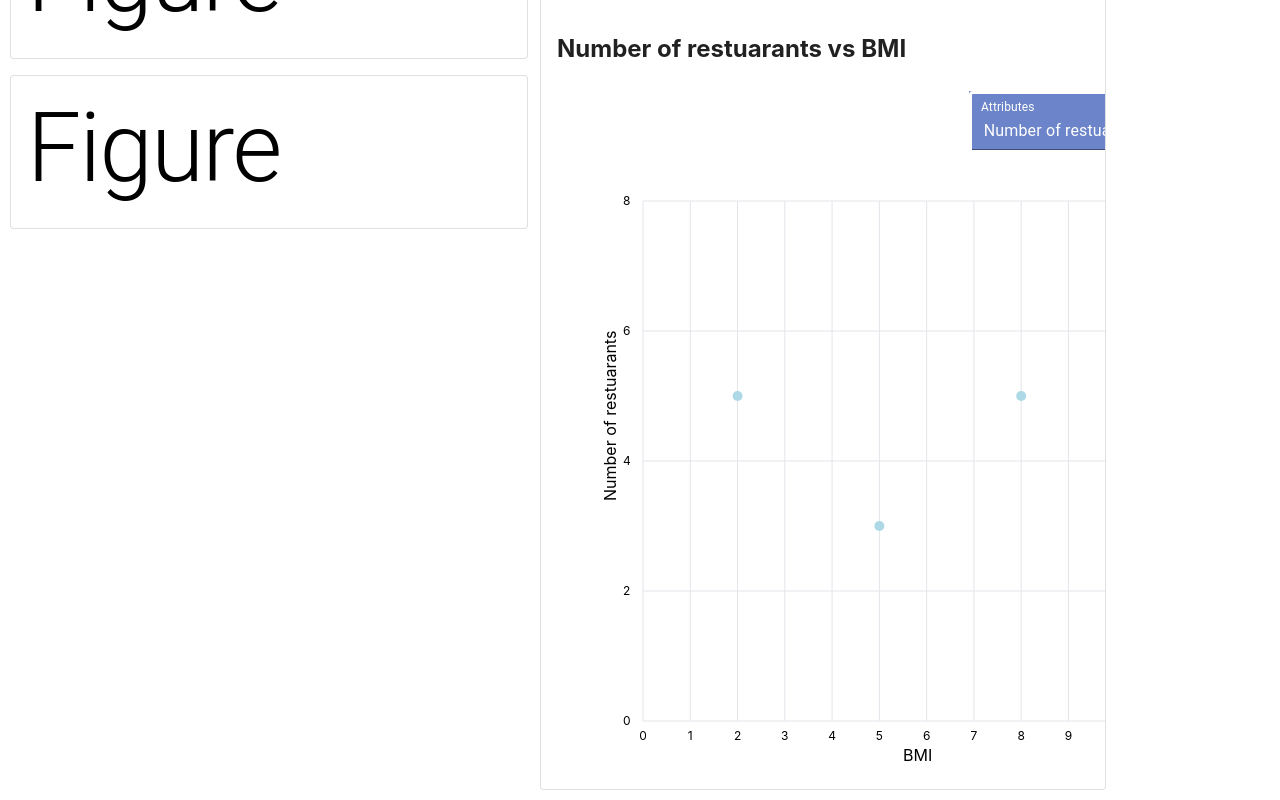
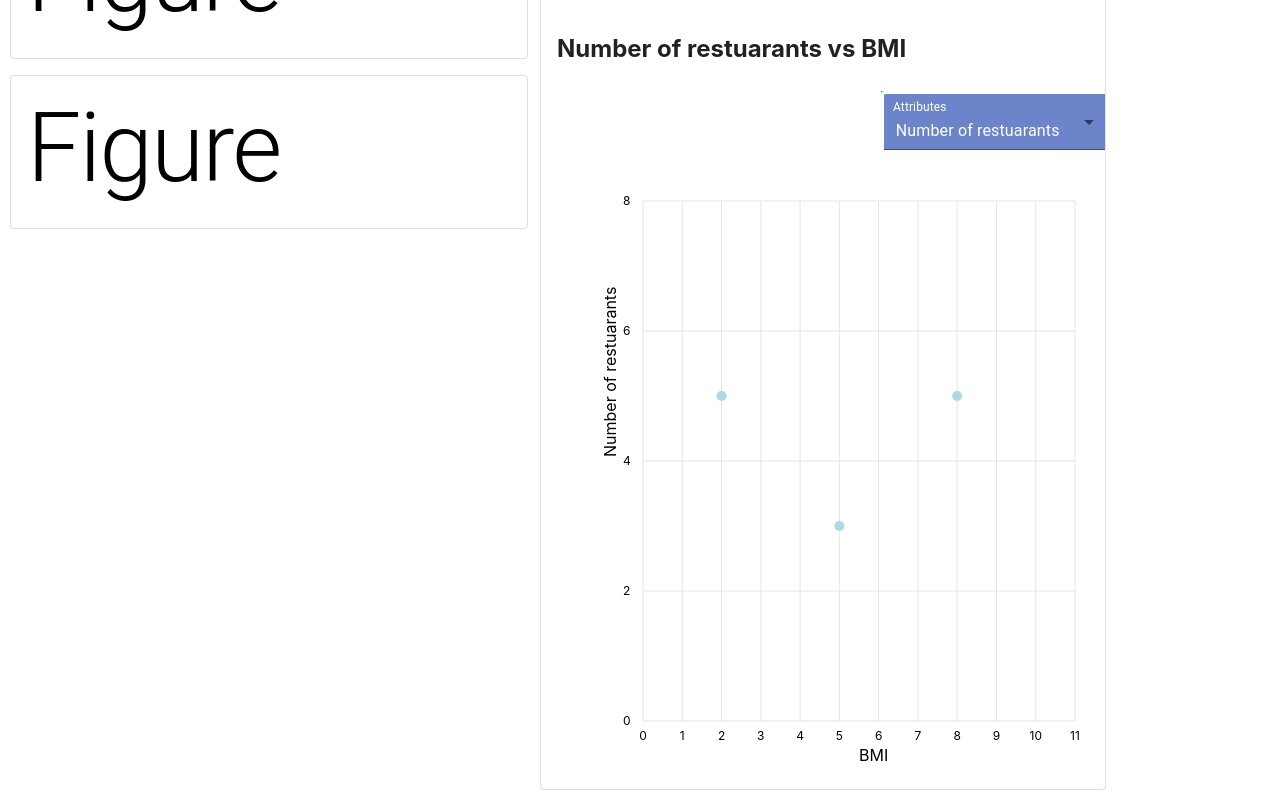
Before and after one commit to AlexSze/comp4462-final-project, a React (Create React App) app: page / in a window 1280 px wide. Shown: the part 672-1472 px from the top of the page. Built offline with nearby package versions, Linux system fonts and the light colour scheme.

Commit message:
update dimension

```diff
--- a/src/components/scatterplot/scatterplot.jsx
+++ b/src/components/scatterplot/scatterplot.jsx
@@ -6,6 +6,7 @@ import { loadScatterPlotData } from "../../utils/loadData";
 import { scaleLinear } from "d3-scale";
 import { max } from "d3-array"
 import AttrDropdown, { attrToText } from "./attrDropdown";
+import UseWindowDimensions from "../../utils/dimension";
 
 const data = loadScatterPlotData();
 
@@ -62,8 +63,9 @@ function AxisLeft({ yScale, width }) {
 
 export default function ScatterPlot() {
     const [attr, setAttrState] = useState("resFoodCount");
+    const { height, width } = UseWindowDimensions();
 
-    const w = 600;
+    const w = width * 0.4;
     const h = 600;
     const margin = {
         top: 40,
@@ -72,16 +74,16 @@ export default function ScatterPlot() {
         right: 40
     };
 
-    const width = w - margin.right - margin.left,
-        height = h - margin.top - margin.bottom;
+    const theWidth = w - margin.right - margin.left,
+        theHeight = h - margin.top - margin.bottom;
 
     const xScale = scaleLinear()
         .domain([0, max(data, d => d["BMI"]) + 3]) // input range [min, max]
-        .range([0, width]); //output range
+        .range([0, theWidth]); //output range
 
     const yScale = scaleLinear()
         .domain([0, max(data, d => d[attr]) + 3])
-        .range([height, 0]);
+        .range([theHeight, 0]);
 
     const circles = data.map((d, i) => (
         <circle
@@ -96,7 +98,7 @@ export default function ScatterPlot() {
     return (
         <Card variant="outlined">
             <CardContent >
-                <Grid container spacing={1} direction="column" width={width}>
+                <Grid container spacing={1} direction="column" width={theWidth}>
                     <Grid item align={"left"} >
                         <h2>{attrToText(attr)} vs BMI</h2>
                     </ Grid>
@@ -107,18 +109,18 @@ export default function ScatterPlot() {
                         <div>
                             <svg width={w} height={h}>
                                 <g transform={`translate(${margin.left},${margin.top})`}>
-                                    <AxisLeft yScale={yScale} width={width} />
-                                    <AxisBottom xScale={xScale} height={height} />
+                                    <AxisLeft yScale={yScale} width={theWidth} />
+                                    <AxisBottom xScale={xScale} height={theHeight} />
                                     {circles}
                                 </g>
-                                <g transform={`translate(${13}, ${width / 2 + 2 * margin.left})`}>
+                                <g transform={`translate(${13}, ${theWidth / 2 + 2 * margin.left})`}>
                                     <g transform={`rotate(270)`}>
                                         <text>
                                             {attrToText(attr)}
                                         </text>
                                     </g>
                                 </g>
-                                <g transform={`translate(${width / 2 + margin.left},${height + 2 * margin.bottom})`}>
+                                <g transform={`translate(${theWidth / 2 + margin.left},${theHeight + 2 * margin.bottom})`}>
                                     <text>
                                         BMI
                                     </text>
```
